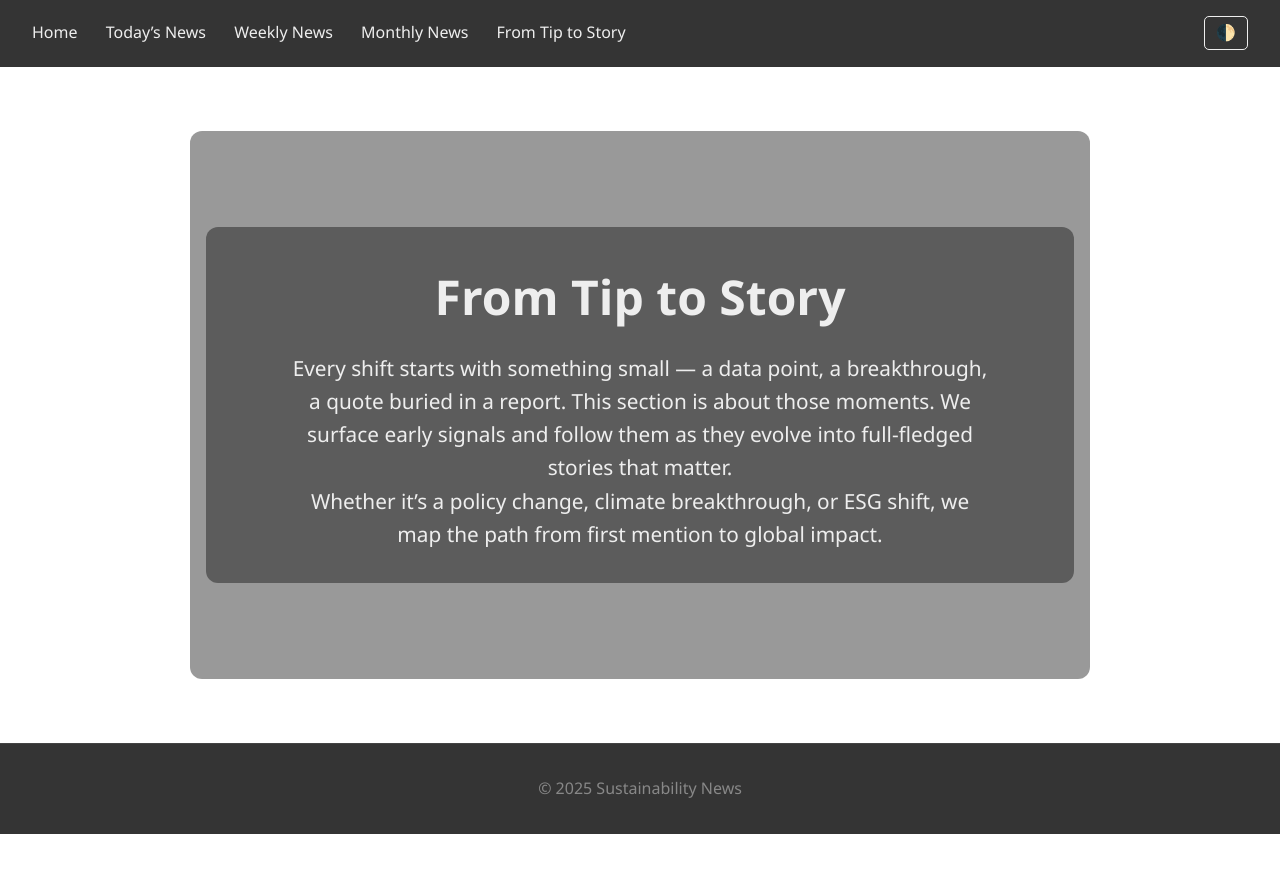
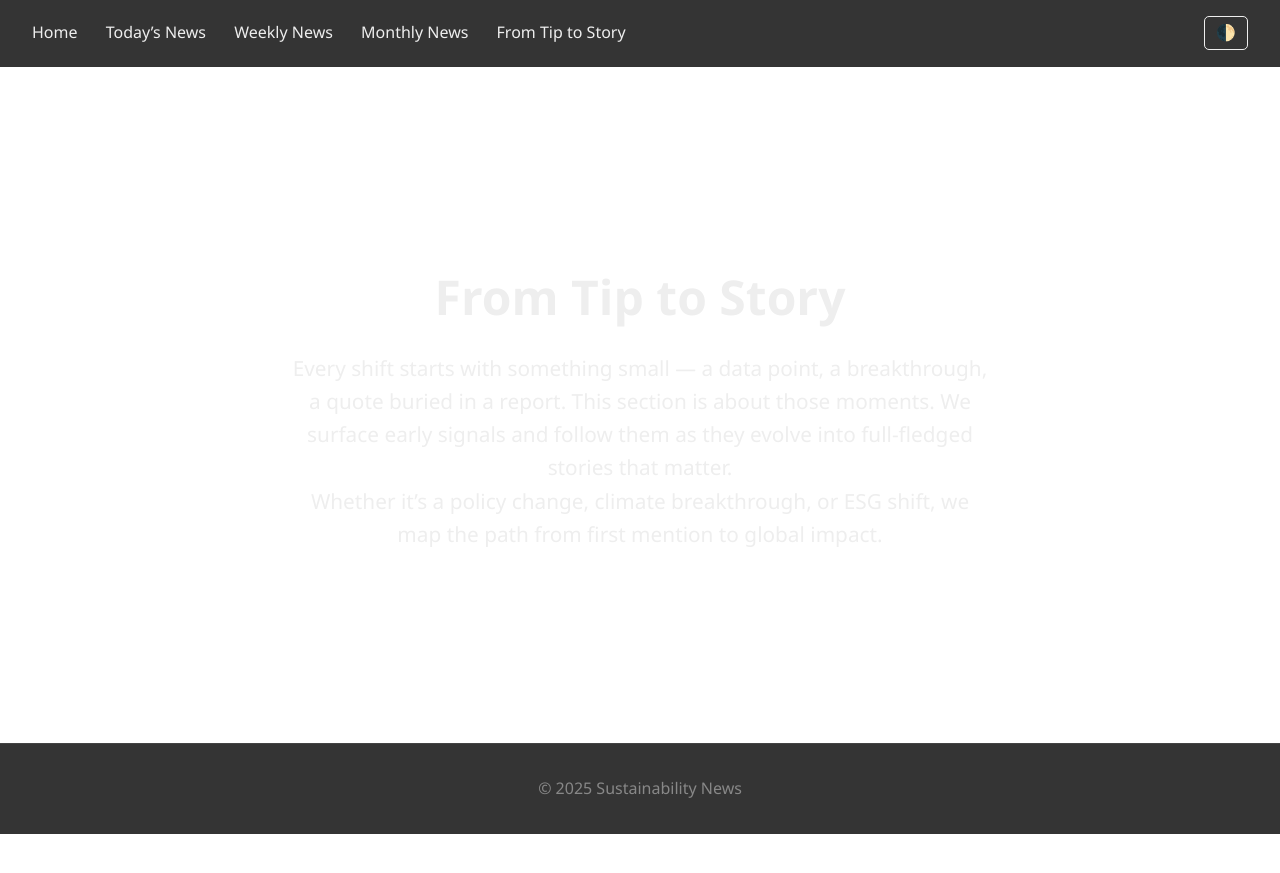
Before and after one commit to FrederikBDSstudent/sustainability, a Jekyll site: the page built from _pages/from-tip-to-story.html, in a window 1280 px wide. Shown: the top 873 px of the page. Built offline with Jekyll 4.4.1, drawn with Linux system fonts in a browser that asks for light colours; a script that is not in the unit is left out.

Commit message:
Update style.css

```diff
--- a/assets/css/style.css
+++ b/assets/css/style.css
@@ -73,8 +73,6 @@
   margin: 4rem auto;
   padding: 2rem 1rem;
   text-align: center;
-  background-color: rgba(0, 0, 0, 0.4);
-  border-radius: 12px;
   transition: background-color 0.3s ease;
 }
 
@@ -130,10 +128,6 @@
 body.light-theme .site-footer {
   color: #555;
   background: rgba(255, 255, 255, 0.85);
-}
-
-body.light-theme .page-content {
-  background-color: rgba(255, 255, 255, 0.6);
 }
 
 /* === Shared Homepage Section Styling === */
```
